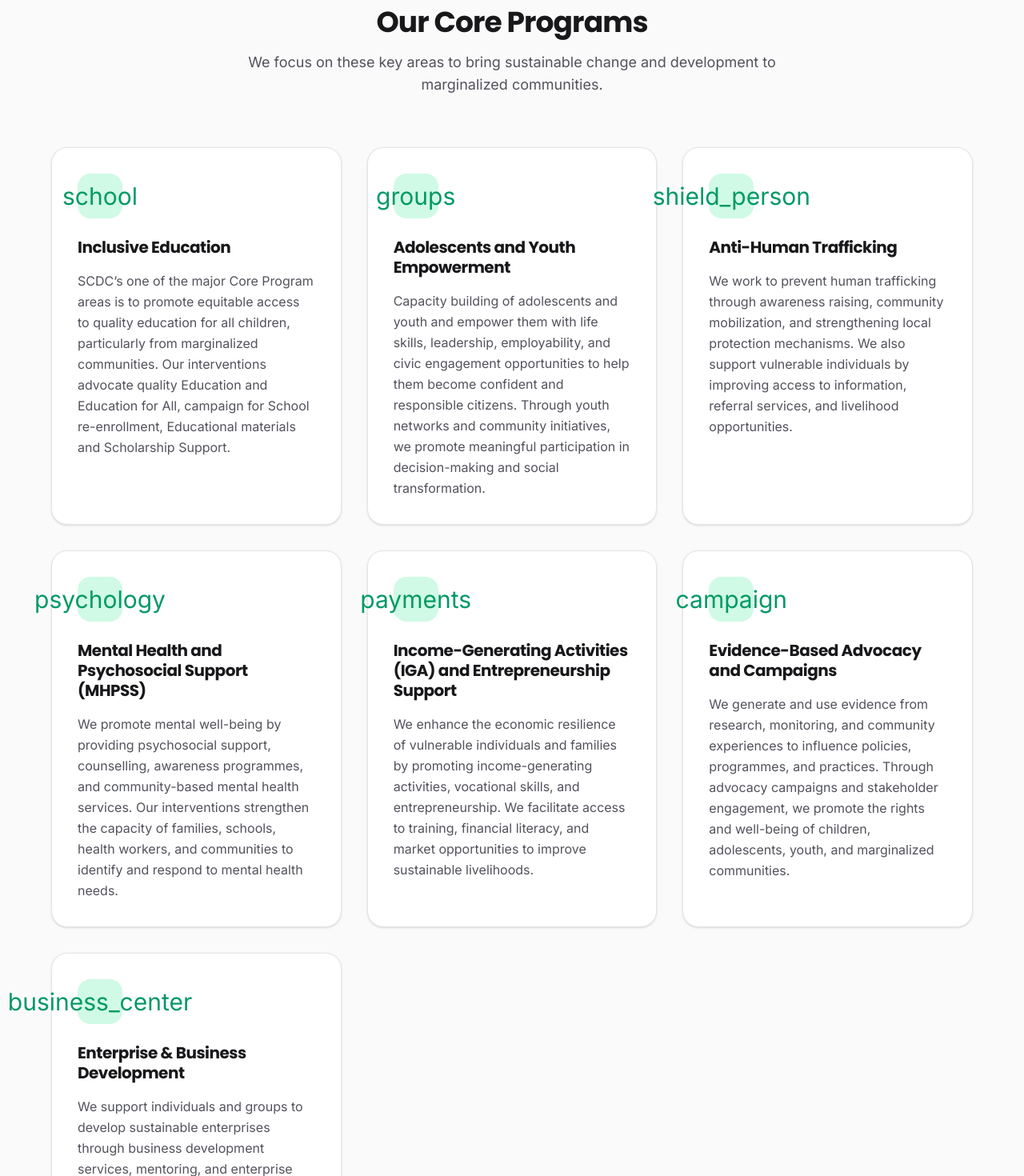
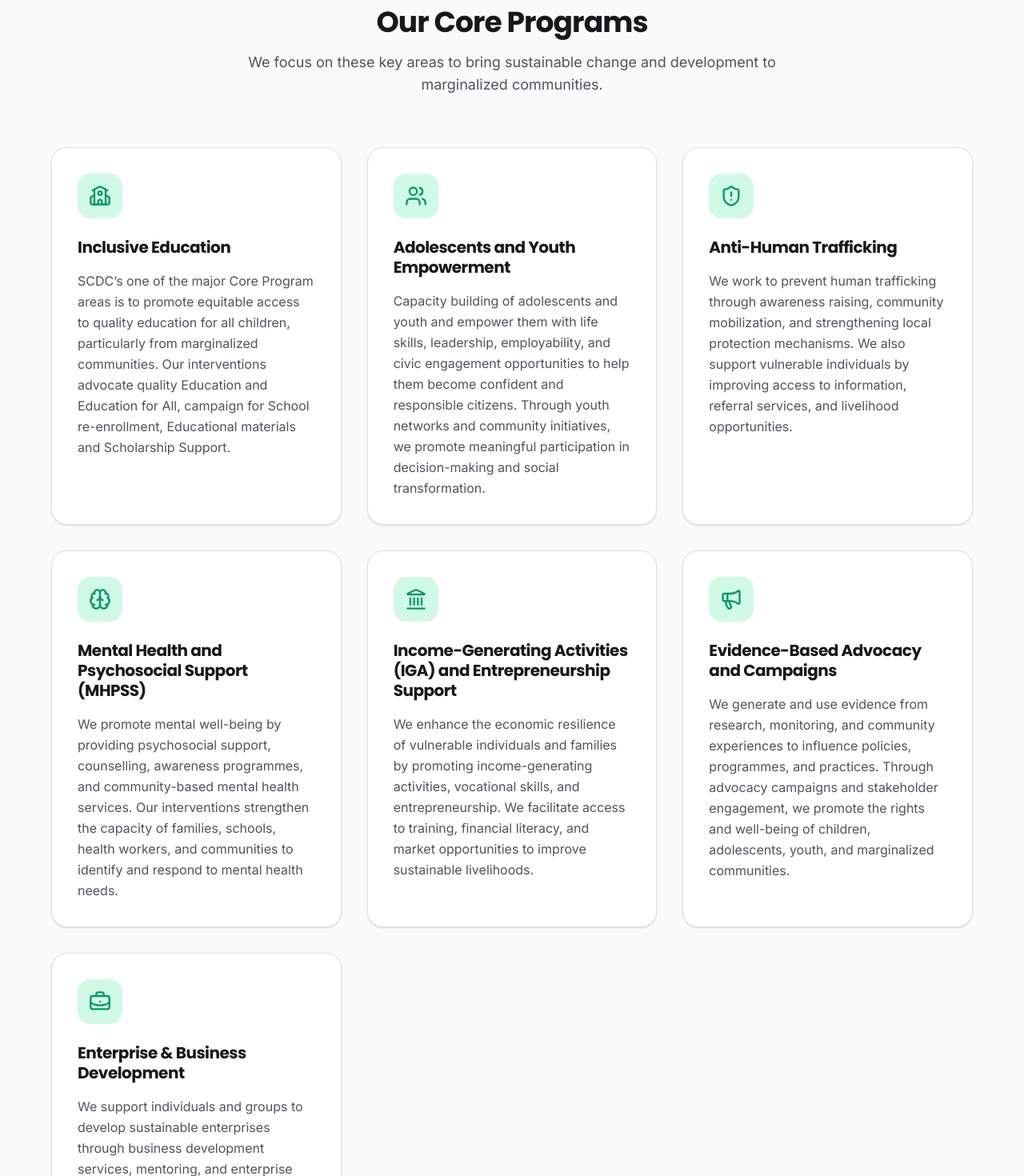
Before and after one commit to scdc52rupandehi-gif/sungabha-org-np, a Next.js app: page /en/programs in a window 1280 px wide. Shown: the part 880-2350 px from the top of the page at 80% size. Built offline with nearby package versions, Linux system fonts and the light colour scheme.

Commit message:
Fix icons in Core Program Area using lucide-react

```diff
--- a/src/app/[locale]/programs/page.tsx
+++ b/src/app/[locale]/programs/page.tsx
@@ -1,3 +1,4 @@
+import { School, Users, ShieldAlert, Brain, Landmark, Megaphone, BriefcaseBusiness } from 'lucide-react';
 import React from 'react';
 import Hero from '@/components/Hero';
 import Section from '@/components/Section';
@@ -10,45 +11,42 @@ export const metadata: Metadata = {
 const programs = [
   {
     title: 'Inclusive Education',
-    icon: 'school',
+    icon: School,
     description: 'SCDC’s one of the major Core Program areas is to promote equitable access to quality education for all children, particularly from marginalized communities. Our interventions advocate quality Education and Education for All, campaign for School re-enrollment, Educational materials and Scholarship Support.',
   },
   {
     title: 'Adolescents and Youth Empowerment',
-    icon: 'groups',
+    icon: Users,
     description: 'Capacity building of adolescents and youth and empower them with life skills, leadership, employability, and civic engagement opportunities to help them become confident and responsible citizens. Through youth networks and community initiatives, we promote meaningful participation in decision-making and social transformation.',
   },
   {
     title: 'Anti-Human Trafficking',
-    icon: 'shield_person',
+    icon: ShieldAlert,
     description: 'We work to prevent human trafficking through awareness raising, community mobilization, and strengthening local protection mechanisms. We also support vulnerable individuals by improving access to information, referral services, and livelihood opportunities.',
   },
   {
     title: 'Mental Health and Psychosocial Support (MHPSS)',
-    icon: 'psychology',
+    icon: Brain,
     description: 'We promote mental well-being by providing psychosocial support, counselling, awareness programmes, and community-based mental health services. Our interventions strengthen the capacity of families, schools, health workers, and communities to identify and respond to mental health needs.',
   },
   {
     title: 'Income-Generating Activities (IGA) and Entrepreneurship Support',
-    icon: 'payments',
+    icon: Landmark,
     description: 'We enhance the economic resilience of vulnerable individuals and families by promoting income-generating activities, vocational skills, and entrepreneurship. We facilitate access to training, financial literacy, and market opportunities to improve sustainable livelihoods.',
   },
   {
     title: 'Evidence-Based Advocacy and Campaigns',
-    icon: 'campaign',
+    icon: Megaphone,
     description: 'We generate and use evidence from research, monitoring, and community experiences to influence policies, programmes, and practices. Through advocacy campaigns and stakeholder engagement, we promote the rights and well-being of children, adolescents, youth, and marginalized communities.',
   },
   {
-    title: 'Enterprise Development and Mentoring', // Adjusted title slightly to avoid duplicate title visually, or just keep it exactly as they wrote? The user wrote the exact same title twice. Let's keep it as is, or combine it. I'll keep the exact title but use a different icon.
-    icon: 'business_center',
+    title: 'Enterprise & Business Development',
+    icon: BriefcaseBusiness,
     description: 'We support individuals and groups to develop sustainable enterprises through business development services, mentoring, and enterprise promotion. Our initiatives encourage innovation, self-employment, and economic independence for long-term community development.',
   }
 ];
 
 export default function Page() {
-  // Fix the duplicate title for item 7 based on context
-  programs[6].title = 'Enterprise & Business Development';
-
   return (
     <>
       <Hero
@@ -66,15 +64,15 @@ export default function Page() {
           </div>
 
           <div className="grid grid-cols-1 md:grid-cols-2 lg:grid-cols-3 gap-8">
-            {programs.map((program, index) => (
+            {programs.map((program, index) => {
+              const Icon = program.icon;
+              return (
               <div
                 key={index}
                 className="bg-white dark:bg-zinc-900 rounded-2xl p-8 border border-zinc-200 dark:border-zinc-800 shadow-sm hover:shadow-md transition-shadow duration-300"
               >
                 <div className="w-14 h-14 bg-emerald-100 dark:bg-emerald-900/30 rounded-xl flex items-center justify-center mb-6">
-                  <span className="material-symbols-outlined text-3xl text-emerald-600 dark:text-emerald-500">
-                    {program.icon}
-                  </span>
+                  <Icon className="w-7 h-7 text-emerald-600 dark:text-emerald-500" />
                 </div>
                 <h3 className="text-xl font-bold text-zinc-900 dark:text-white mb-4 leading-tight">
                   {program.title}
@@ -83,7 +81,7 @@ export default function Page() {
                   {program.description}
                 </p>
               </div>
-            ))}
+            )})}
           </div>
         </div>
       </Section>
```
